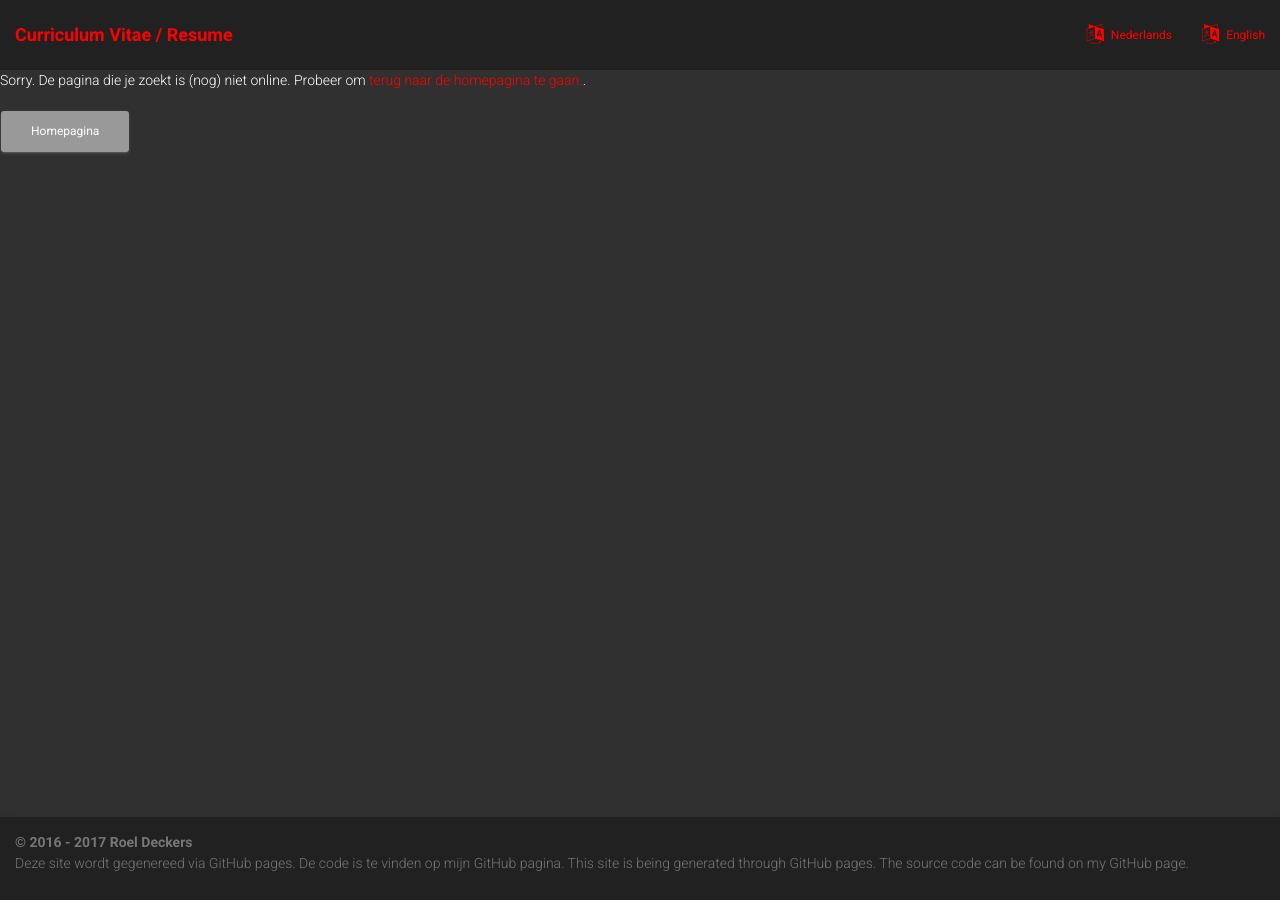
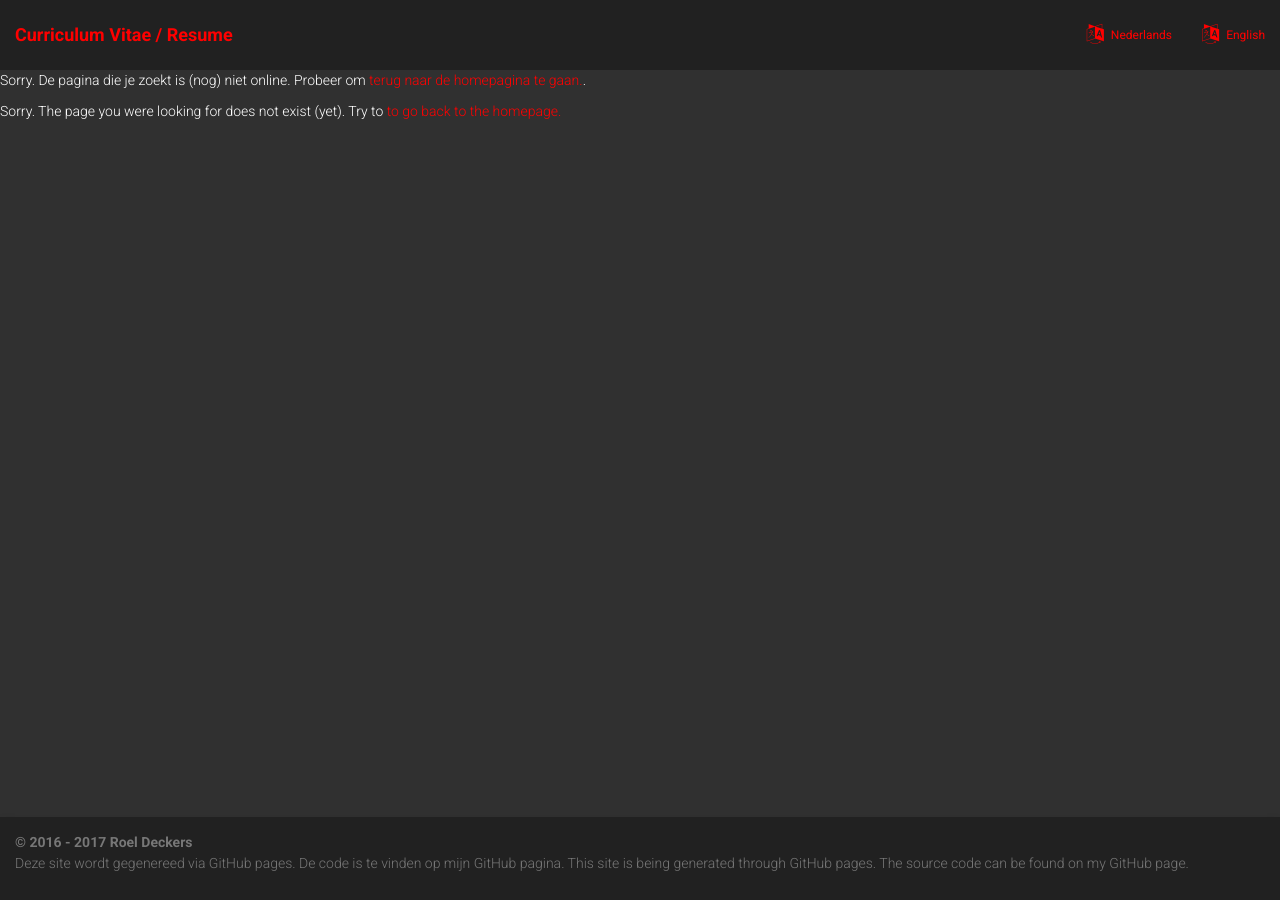
Before and after one commit to RoelD/CurriculumVitae, a Jekyll site: the page built from 404.md, in a window 1280 px wide. Built offline with Jekyll 4.4.1, drawn with Linux system fonts in a browser that asks for light colours; nearby versions of some CDN libraries.

Commit message:
404: Update
Voeg engelse taal toe

```diff
--- a/404.md
+++ b/404.md
@@ -1,8 +1,8 @@
 ---
 layout: default
-title: 404 - Pagina niet gevonden
+title: 404 - Pagina niet gevonden / Page not found
 ---
 
 Sorry. De pagina die je zoekt is (nog) niet online. Probeer om [terug naar de homepagina te gaan.]({{ site.baseurl }}/).
 
-[Homepagina]({{ site.baseurl }}/){: .btn .btn-rkdfc }
+Sorry. The page you were looking for does not exist (yet). Try to [to go back to the homepage.]({{ site.baseurl }}/indexEn)
```
